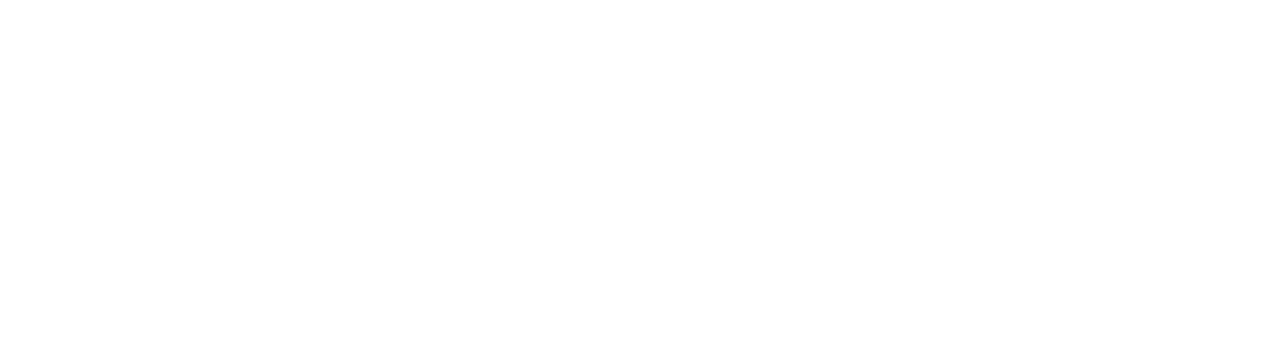
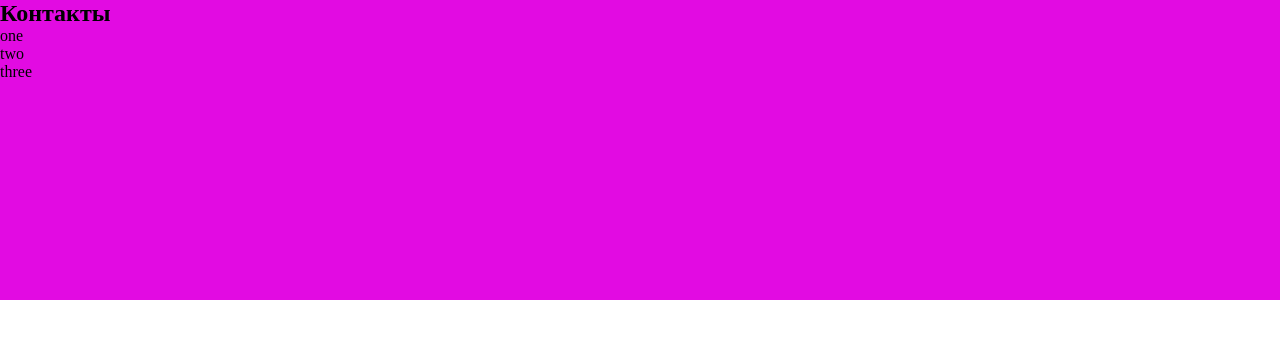
Before and after one commit to Alex-Shake/lessonJS1, a plain HTML site: page index.html in a window 1280 px wide. Drawn offline with Linux system fonts and the light colour scheme.

Commit message:
создал раздел контакты и стили

```diff
--- /dev/null
+++ b/asside/style.css
@@ -0,0 +1,15 @@
+*{
+box-sizing: border-box;
+padding: 0;
+margin: 0;
+}
+
+h1 {
+    font-size: 65px;
+}
+
+section {
+    font-weight: 400px;
+    height: 300px;
+    background-color: rgb(226, 11, 226);
+}
--- a/index.html
+++ b/index.html
@@ -5,8 +5,14 @@
     <meta http-equiv="X-UA-Compatible" content="IE=edge">
     <meta name="viewport" content="width=device-width, initial-scale=1.0">
     <title>Document</title>
+    <link rel="stylesheet" href="asside/style.css">
 </head>
 <body>
-
+    <section>
+        <h2>Контакты</h2>
+        <p>one</p>
+        <p>two</p>
+        <p>three</p>
+    </section>
 </body>
 </html>
```
